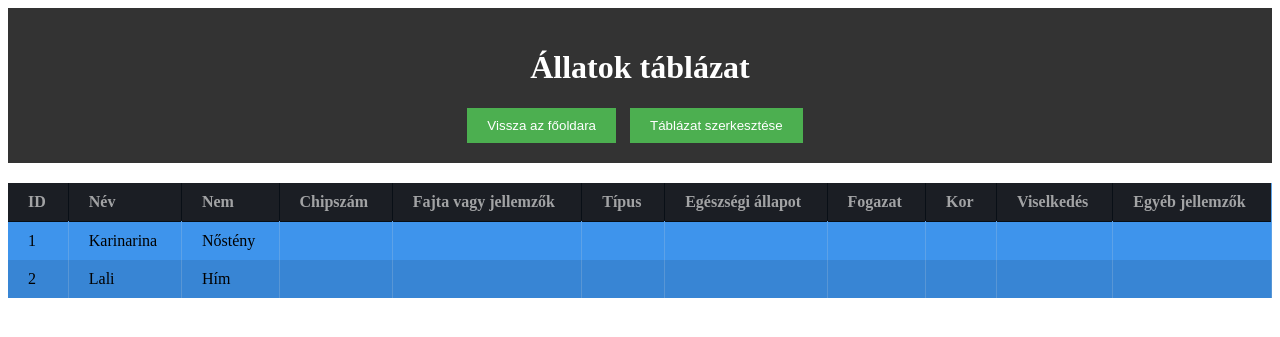
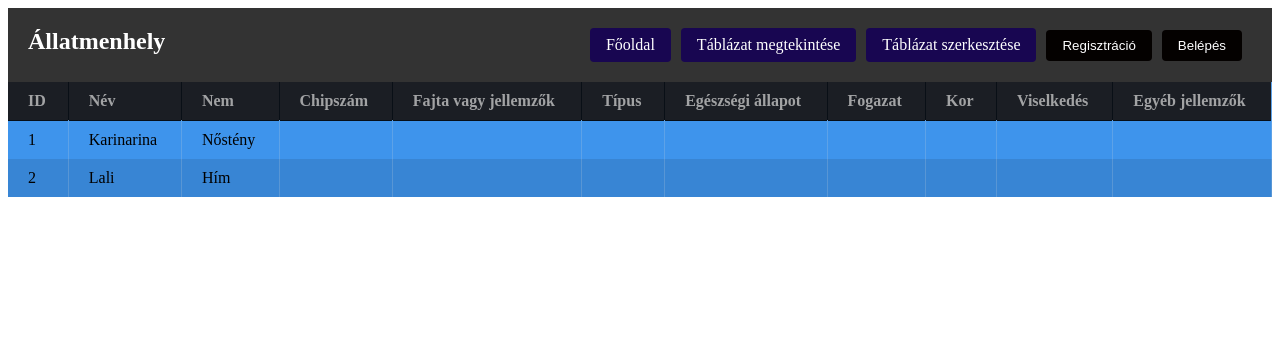
Before and after one commit to papmatedaniel/ujkutya, a Flask app: page /tablazat in a window 1280 px wide. Shown: the top 337 px of the page. Run offline with Flask 3, Linux system fonts and the light colour scheme.

Commit message:
navigaciossavfejlesztese

```diff
--- a/static/style.css
+++ b/static/style.css
@@ -106,3 +106,61 @@ label {
     background-color: orange;
     transition: 0.5s ease;
 }
+
+
+nav {
+    background-color: #333;
+    color: white;
+    padding: 20px;
+    display: flex;
+    justify-content: space-between;
+}
+
+.logo {
+    font-size: 24px;
+    font-weight: bold;
+}
+
+.nav-links {
+    display: flex;
+    align-items: center;
+}
+
+.nav-links a, .nav-links button {
+    color: white;
+    text-decoration: none;
+    margin-right: 10px;
+    padding: 8px 16px;
+    border-radius: 4px;
+}
+
+.nav-links a:hover, .nav-links button:hover {
+    background-color: #0aafc1;
+    transition: background-color 0.3s;
+}
+
+button {
+  background-color: #040100;
+  border: none;
+  cursor: pointer;
+}
+
+button:hover {
+  background-color: #511d06;
+}
+
+a {
+  background-color: #180651; /* Kék szín */
+  border: none;
+  cursor: pointer;
+}
+
+a:hover {
+    background-color: #180651;
+}
+
+.st_viewport {
+    max-height: 500px;
+    overflow: auto;
+    /* Add whatever styles you need for the main content */
+}
--- a/templates/tablazat.html
+++ b/templates/tablazat.html
@@ -81,7 +81,7 @@
 
 </head>
 <body>
-
+<!--
 <header>
     <h1>Állatok táblázat</h1>
     <div class="header-buttons">
@@ -89,6 +89,17 @@
         <button onclick="location.href='/allatmodositasa'">Táblázat szerkesztése</button>
     </div>
 </header>
+-->
+<nav>
+    <div class="logo">Állatmenhely</div>
+    <div class="nav-links">
+        <a href="/">Főoldal</a>
+        <a href="/tablazat">Táblázat megtekintése</a>
+        <a href="/allatmodositasa">Táblázat szerkesztése</a>
+        <button onclick="location.href='/tablazat'">Regisztráció</button>
+        <button onclick="location.href='/tablazat'">Belépés</button>
+    </div>
+</nav>
 
 <main class="st_viewport">
     <div data-table_id="0">
```
Also changed, not shown: static/allatmodositas.css (+57 -0 lines), templates/allatmodositasa.html (+12 -1 lines), templates/index.html (+12 -13 lines), instance/allatok.db.
